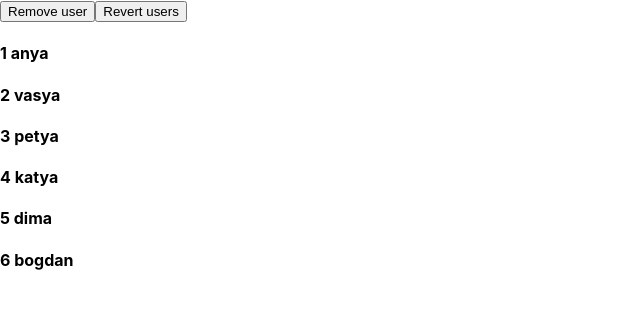
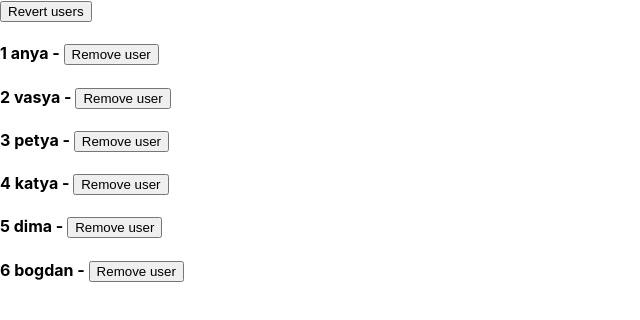
Before and after one commit to Gadzeman/React.js, a React (Create React App) app: page / in a window 1280 px wide. Shown: the top 320 px of the page, without its empty margins (0-640 px from the left). Built offline with nearby package versions, Linux system fonts and the light colour scheme.

Commit message:
My fourth attempt to write code. And added task 3

```diff
--- a/src/App.js
+++ b/src/App.js
@@ -14,8 +14,7 @@ export function App() {
 
     const [hidUsers, setHidUsers] = useState([])
     const filteredUsers = users.filter(user => !hidUsers.includes(user.id))
-    const toHideUser = () => {
-        let removedUser = filteredUsers[0]
+    const toHideUser = (removedUser) => {
         if (!removedUser) return
         setHidUsers([...hidUsers, removedUser.id])
     }
@@ -25,9 +24,8 @@ export function App() {
 
     return(
         <div>
-            <button onClick={toHideUser}> Remove user </button>
             <button onClick={toRevertUsers}> Revert users </button>
-            {filteredUsers.map(user => <h4 key={user.id}>{user.id} {user.name}</h4>)}
+            {filteredUsers.map(user => (<h4 key={user.id}>{user.id} {user.name} - <button onClick={() => toHideUser(user)}> Remove user </button></h4> ))}
         </div>
     )
 }
```
